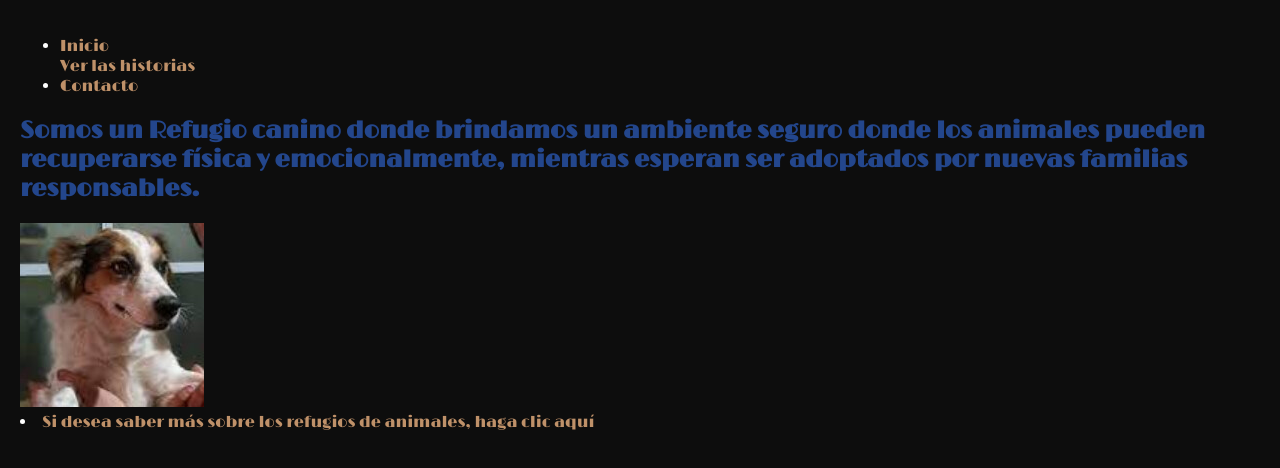
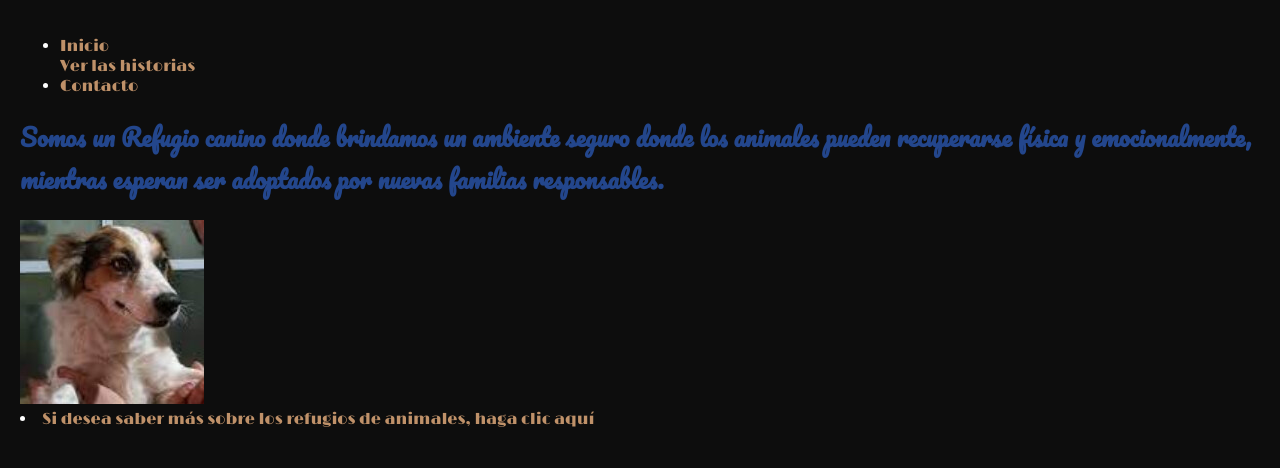
Before and after one commit to Luisdkano/dise-oweb, a plain HTML site: page index.html in a window 1280 px wide. Drawn offline with nearby package versions, Linux system fonts and the light colour scheme; files whose address does not match are found by name.

Commit message:
Actualizar style.css

```diff
--- a/css/style.css
+++ b/css/style.css
@@ -14,6 +14,7 @@ body {
 /* Estilos para los titulos */
 h1, h2, h3, h4, h5, h6 {
   color: #23468C;
+  font-family: "Pacifico", cursive;
 }
 
 a {
```
